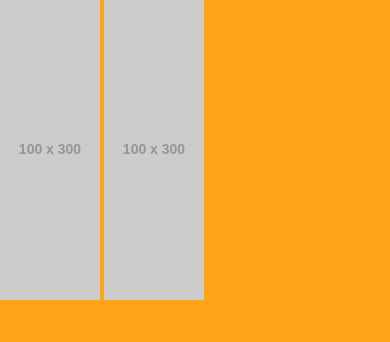
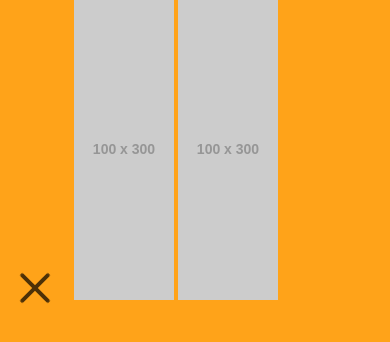
Before and after one commit to Lawson812/ISONJT, a plain HTML site: page index.html in a window 390 px wide. Shown: the top 342 px of the page. Drawn offline with nearby package versions, Linux system fonts and the light colour scheme; placeholder pictures from the web are drawn by us.

Commit message:
added hamburger

```diff
--- a/index.html
+++ b/index.html
@@ -7,11 +7,19 @@
 	<meta name="author" content="name">
 	<meta name="description" content="description here">
 	<meta name="keywords" content="keywords,here">
+	<link href="hamburgers/dist/hamburgers.css" rel="stylesheet">
+
 	<link rel="stylesheet" type="text/css" href="styles.css">
+
 </head>
 
 <body>
-<div class="preloader"><img src="loading.svg" class="spinner"></div>
+	<button class="hamburger hamburger--spring is-active" type="button">
+  <span class="hamburger-box">
+    <span class="hamburger-inner"></span>
+  </span>
+</button>
+	<div class="preloader"><img src="loading.svg" class="spinner"></div>
 	<img src="https://via.placeholder.com/100x300" class="photos">
 	<img src="https://via.placeholder.com/100x300" class="photos">
 	<div style="height:900px"></div>
--- a/script.js
+++ b/script.js
@@ -1,4 +1,3 @@
-
 $(document).ready(function () {
 
   // preloader
@@ -7,5 +6,5 @@ $(document).ready(function () {
   })
 
 
+
 })
- ScrollReveal().reveal('.photos', {delay:200});
```
